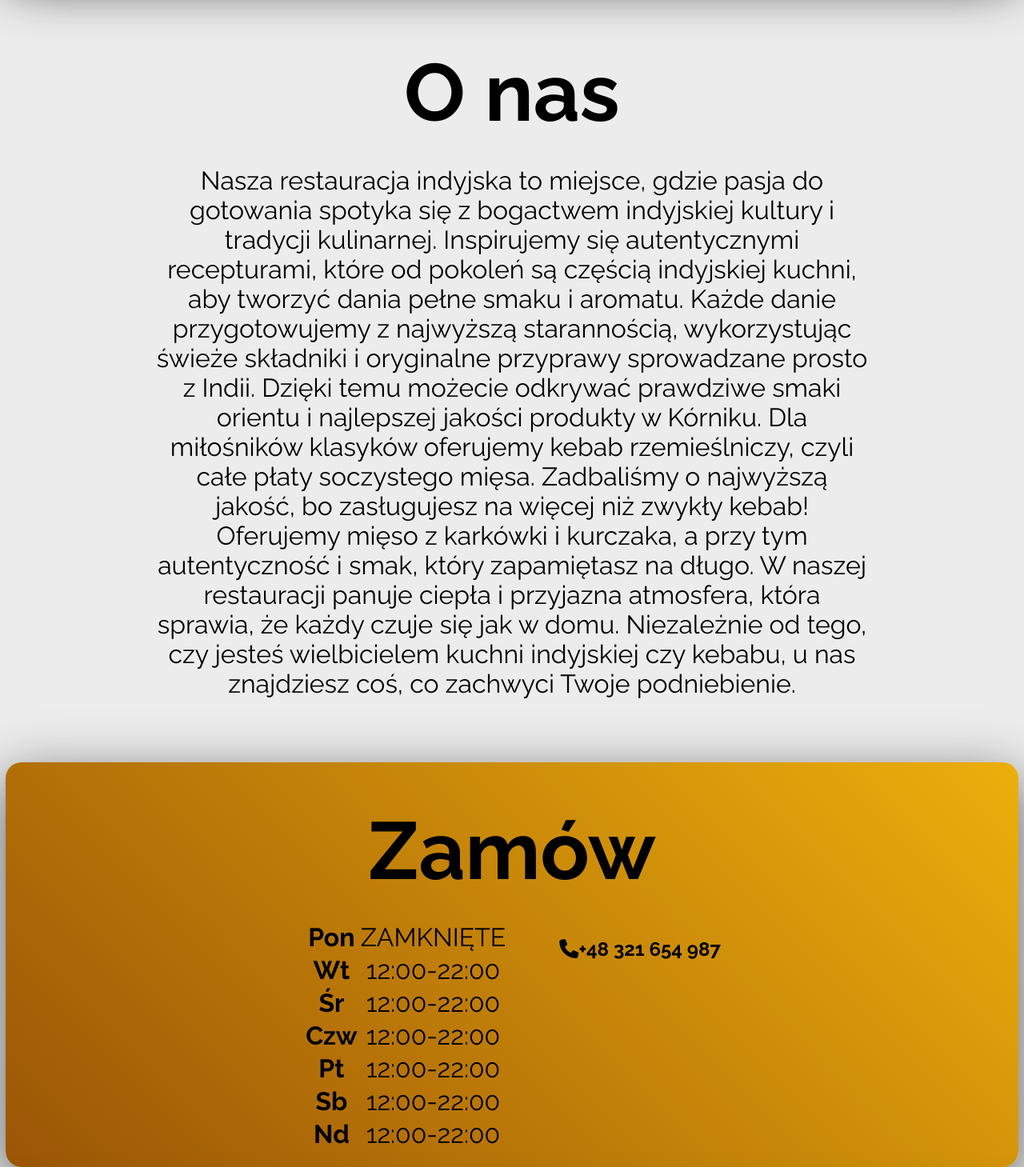
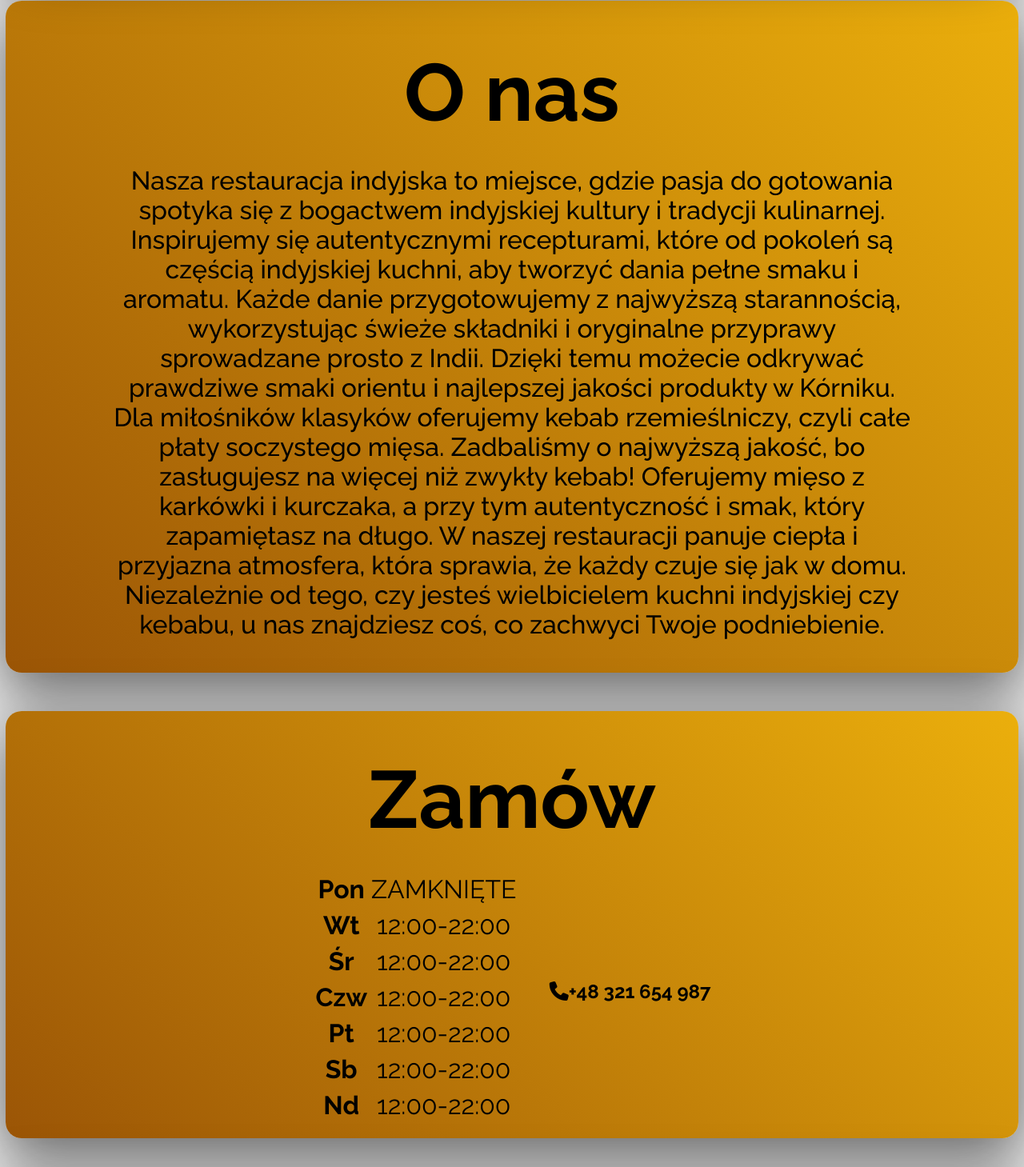
Before and after one commit to wnck777/navbar-test, a plain HTML site: page index.html in a window 1280 px wide. Shown: the part 2643-4102 px from the top of the page at 80% size. Drawn offline with nearby package versions, Linux system fonts and the light colour scheme.

Commit message:
fixes 1.3

```diff
--- a/style.css
+++ b/style.css
@@ -71,7 +71,8 @@ p{
   margin-right: auto;
   margin-left: auto;
   text-align: center;
-  width: 70vw;
+  width: 80vw;
+  max-width: 1000px;
   font-size: var(--step-1);
 }
 
@@ -295,7 +296,8 @@ header{
   display: flex;
   flex-direction: row;
   justify-content: center;
-  gap: 5vw;
+  align-items: center;
+  gap: 3vw;
   width: fit-content;
   margin: auto;
   padding: 10px 1vw 0px 1vw;
@@ -306,15 +308,16 @@ table {
   padding-top: 10px;
 }
 
-th{
+th, td{
   font-size: var(--step-1);
   text-align: center;
+  padding-top: 5px;
 }
 
-td{
-  font-size: var(--step-1);
-  text-align: center;
+th{
+  padding-right: 2px;
 }
+
 
 #nr-tel{
   font-size: var(--step-0);
@@ -356,3 +359,12 @@ td{
   border-radius: 10px;
   transition-duration: 300ms;
 }
+
+#about-us{
+  border-radius: 20px;
+  background-image: linear-gradient(45deg, #9b5506, #ebaf0c);
+  padding: 0px;
+  padding-bottom: 10px;
+  box-shadow: rgba(0, 0, 0, 0.56) 0px 22px 70px 4px;
+  font-weight: 500;
+}
```
